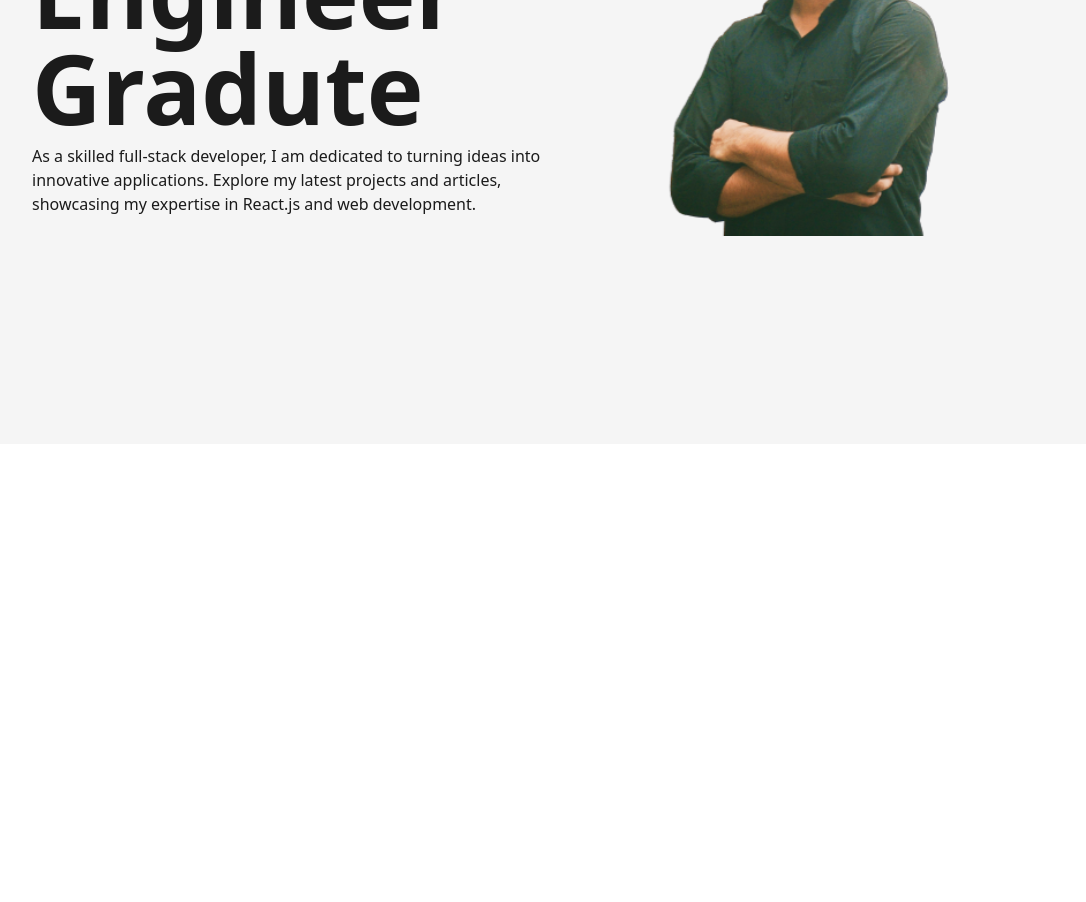
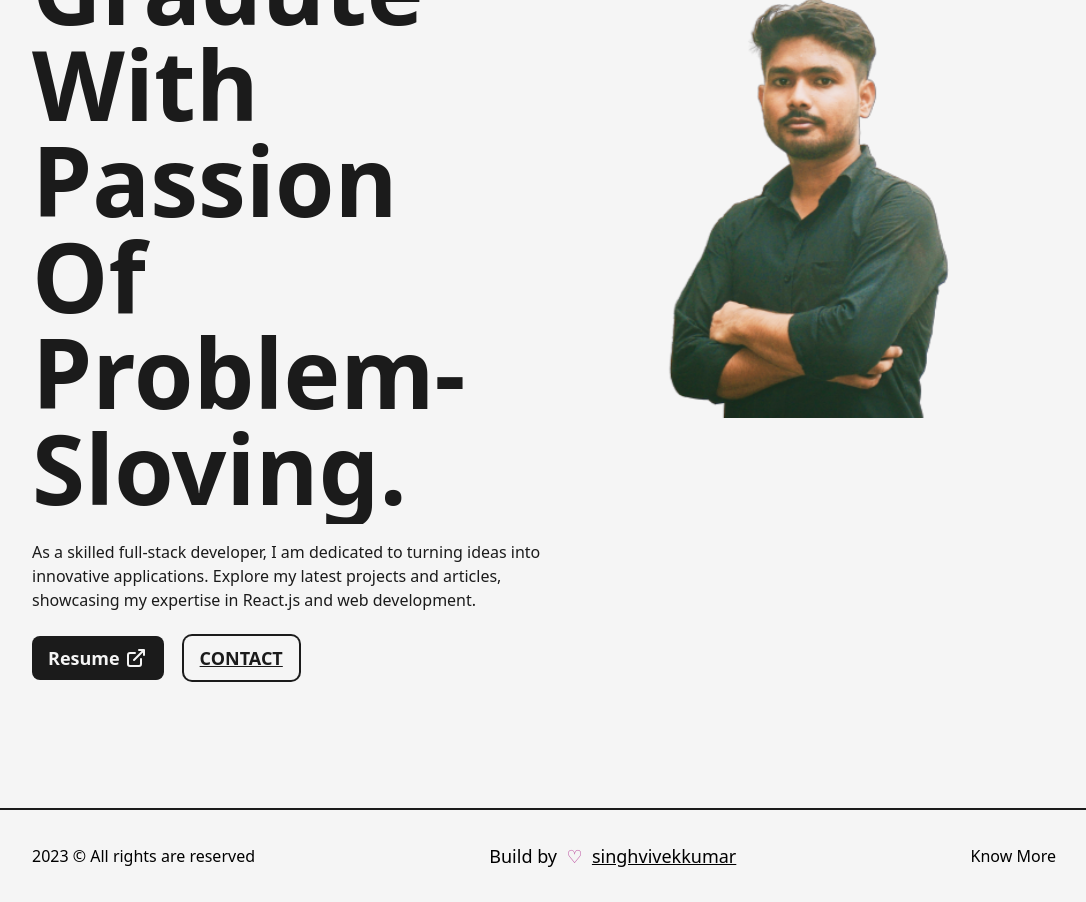
Before and after one commit to singhvivekkumar/portfolio, a Next.js app: page / in a window 1280 px wide. Shown: the part 460-1362 px from the top of the page, without its empty margins (96-1182 px from the left). Before the commit the page ends 904 px from the top, so only its background shows below. Built offline with nearby package versions, Linux system fonts and the light colour scheme.

Commit message:
footer section is addedd our project

```diff
--- a/src/Layout/HomeLayout.js
+++ b/src/Layout/Layout.js
@@ -1,6 +1,6 @@
 import React from 'react'
 
-const HomeLayout = ({ className, children}) => {
+const Layout = ({ className, children}) => {
   return (
 	<div className={` w-full h-full inline-block z-0 bg-light p-32 ${className}`}>
 		{children}
@@ -8,4 +8,4 @@ const HomeLayout = ({ className, children}) => {
   )
 }
 
-export default HomeLayout;
+export default Layout;
--- a/src/components/Animate/AnimateHeading.js
+++ b/src/components/Animate/AnimateHeading.js
@@ -1,18 +1,54 @@
-import React from 'react'
+import React from "react";
+import { motion } from "framer-motion";
 
-const AnimateHeading = ({ text, className}) => {
-  return (
-	<div className=' flex justify-center items-center w-full mx-auto py-2 text-center overflow-hidden'>
-		<h1 className={` inline-block w-full text-dark font-bold capitalize text-8xl ${"!"+className}`}>
-			{text.split(" ").map( (word, index) => {
-				return (
-					<span key={index} className='inline-block'>{word}&nbsp;</span>
-				);
-			})}
-		</h1>
+const AnimateHeading = ({ text, className }) => {
+	const quote = {
+		initial: {
+			opacity: 1,
+		},
+		animate: {
+			opacity: 1,
+			transition: {
+				delay: 0.5,
+				staggerchildren: 0.08,
+			},
+		},
+	};
+	const singleWord = {
+		initial: {
+			opacity: 0,
+			y: 50,
+		},
+		animate: {
+			opacity: 1,
+			y: 0,
+			transition: {
+				duration: 1,
+			},
+		},
+	};
 
-	</div>
-  )
-}
+	return (
+		<div className=" flex justify-center items-center w-full mx-auto py-2 text-center overflow-hidden">
+			<motion.h1
+				className={` inline-block w-full text-dark font-bold capitalize text-8xl ${"!" + className}`}
+				variants={quote}
+				initial="initial"
+				animate="animate">
+				{text.split(" ").map((word, index) => {
+					return (
+						<motion.span
+							key={word+'-'+index}
+							className="inline-block"
+							variants={singleWord}
+							>
+							{word}&nbsp;
+						</motion.span>
+					);
+				})}
+			</motion.h1>
+		</div>
+	);
+};
 
 export default AnimateHeading;
--- /dev/null
+++ b/src/components/Footer.js
@@ -0,0 +1,19 @@
+import Layout from '@/Layout/Layout';
+import Link from 'next/link';
+import React from 'react'
+
+const Footer = () => {
+  return (
+	<footer className=' w-full border-t-2 border-solid border-dark '>
+		<Layout className={"py-8 flex items-center justify-between"}>
+			<span>{ new Date().getFullYear()} &copy; All rights are reserved</span>
+			<div className=' text-lg flex items-center'>
+				Build by &nbsp; <span className=' text-primary '> &#9825; &nbsp; </span> <Link href="https://github.com/singhvivekkumar/portfolio" className=' underline' target={"_blank"}>singhvivekkumar</Link>
+			</div>
+			<Link href='/'>Know More</Link>
+		</Layout>
+	</footer>
+  )
+}
+
+export default Footer;
--- a/src/pages/_app.js
+++ b/src/pages/_app.js
@@ -1,3 +1,4 @@
+import Footer from "@/components/Footer";
 import Navbar from "@/components/Navbar";
 import "@/styles/globals.css";
 import { Montserrat } from "next/font/google";
@@ -16,8 +17,9 @@ export default function App({ Component, pageProps }) {
         <link rel="icon" href="/favicon.ico" />
       </Head>
 		  <main className={`${montserrat.variable} font-mont bg-light w-full min-h-screen`}>
-        <Navbar/>
+        	<Navbar/>
 		  	<Component {...pageProps} />
+			<Footer/>
 		  </main>
     </>
 	);
--- a/src/pages/index.js
+++ b/src/pages/index.js
@@ -1,8 +1,10 @@
-import HomeLayout from '@/Layout/HomeLayout'
+import Layout from '@/Layout/Layout'
 import Head from 'next/head'
 import Image from 'next/image'
 import profilePic from "../../public/images/profile/profile-removebg.png"
 import AnimateHeading from '@/components/Animate/AnimateHeading'
+import Link from 'next/link'
+import LinkArrow from '@/components/IconComponents/LinkArrow'
 
 export default function Home() {
   return (
@@ -12,21 +14,36 @@ export default function Home() {
         <meta name="description" content="Generated by create next app" />
       </Head>
       <main className=' flex items-center text-dark min-h-screen '>
-        <HomeLayout className="pt-0">
+        <Layout className="pt-0">
           <div className=' flex items-center justify-between w-full'>
+
             {/* Heading */}
             <div className=' w-1/2 flex flex-col items-center self-center '>
-              <AnimateHeading text={`I'm software engineer gradute`} className=" text-7xl text-left "/>
-              <p className=''> As a skilled full-stack developer, I am dedicated to turning ideas into innovative applications.
+              {/* Heading intro */}
+              <AnimateHeading text={`I'm software engineer gradute with passion of problem-sloving.`} className=" text-5xl text-left "/>
+              <p className=' my-4 text-base font-medium '> As a skilled full-stack developer, I am dedicated to turning ideas into innovative applications.
                 Explore my latest projects and articles, showcasing my expertise in React.js and web development.
               </p>
+
+              {/* Two Button for more */}
+              <div className=' flex items-center self-start mt-2 space-x-5 '>
+                {/* For resume pdf */}
+                <Link href="/" target={"_blank"}
+                  className=' flex items-center self-center text-center text-lg ring-2 ring-transparent ring-offset-0 hover:ring-dark p-2 px-4 rounded-lg font-semibold bg-dark text-light hover:bg-dark/5 active:bg-green-100 hover:text-dark transition-all hover:shadow-inner hover:scale-105 duration-500 ease-out'
+                >Resume <LinkArrow className={" w-6 ml-1 "}/></Link>
+                {/* send email to my address */}
+                <Link href="mailto:singhvivekkumar309@gmail.com" target={"_blank"}
+                  className=' flex items-center self-center text-center text-lg ring-2 ring-dark ring-offset-0 p-2 px-4 rounded-lg font-semibold hover:bg-dark/5 active:bg-dark/5  transition-all hover:shadow-inner hover:scale-105 duration-500 ease-out underline underline-offset-1 '
+                >CONTACT</Link>
+              </div>
             </div>
+
             {/* profile photo */}
             <div className=' w-1/2'>
               <Image alt='Vivek Singh' className='w-full h-auto' src={profilePic}/>
             </div>
           </div>
-        </HomeLayout>
+        </Layout>
       </main>
     </>
   )
```
Also changed, not shown: public/All-Texts/pages.txt, src/components/HireMe.js (added).
